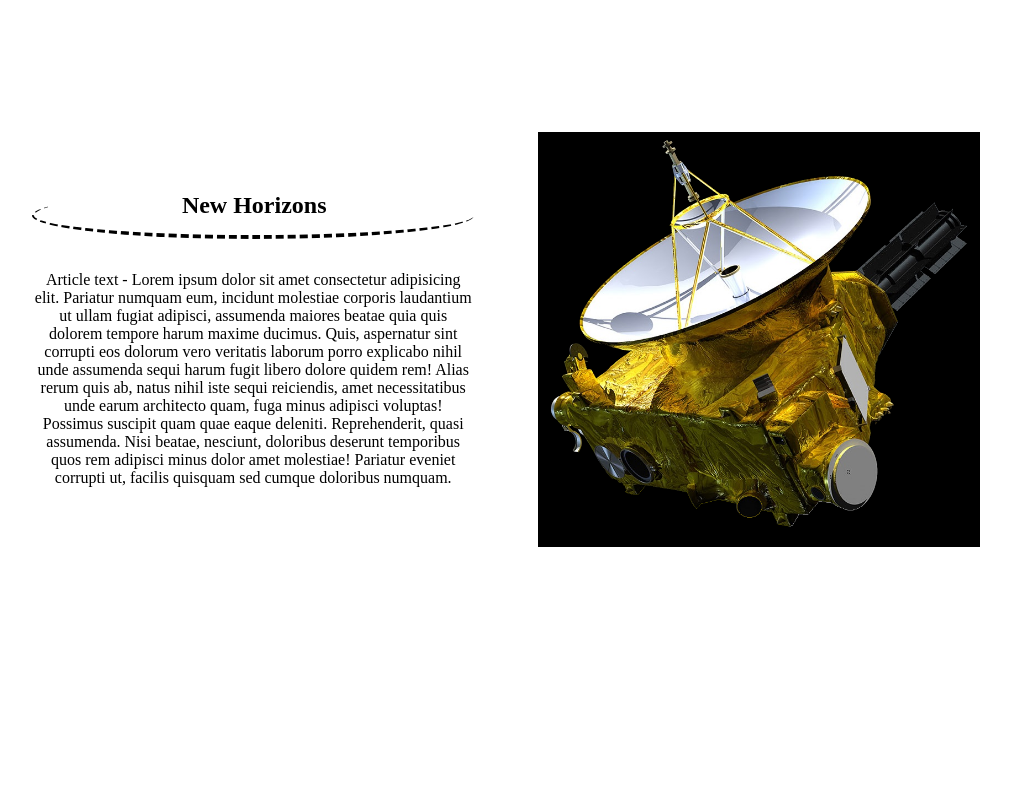
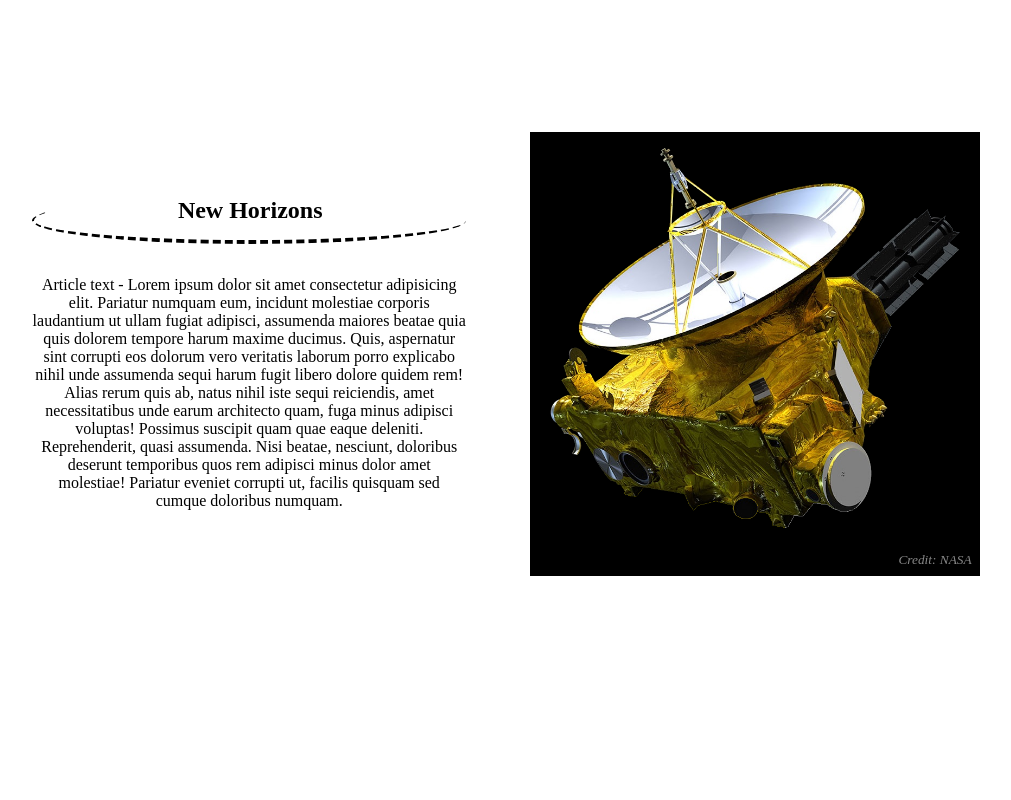
Before and after one commit to RabbagastRobert/oppgave-3, a website: page index.html in a window 1280 px wide. Shown: the part 1140-1940 px from the top of the page, without its empty margins (134-1145 px from the left). Drawn offline with Linux system fonts and the light colour scheme.

Commit message:
Added credit text to images

```diff
--- a/index.html
+++ b/index.html
@@ -87,6 +87,7 @@
         </div>
         <div class="articleImage">
           <img src="assets/new-horizons.png" alt="New Horizons" />
+          <p>Credit: NASA</p>
         </div>
       </div>
     </section>
@@ -110,6 +111,7 @@
         </div>
         <div class="articleImage">
           <img src="assets/pioneer11.jpg" alt="Pioneer 11" />
+          <p>Credit: Eric Long for the National Air and Space Museum</p>
         </div>
       </div>
     </section>
@@ -133,6 +135,7 @@
         </div>
         <div class="articleImage">
           <img src="assets/pioneer10.jpg" alt="Pioneer 10" />
+          <p>Credit: NASA Ames Research Center</p>
         </div>
       </div>
     </section>
@@ -156,6 +159,7 @@
         </div>
         <div class="articleImage">
           <img src="assets/voyager2.png" alt="Voyager 2" />
+          <p>Credit: NASA</p>
         </div>
       </div>
     </section>
@@ -179,6 +183,7 @@
         </div>
         <div class="articleImage">
           <img src="assets/voyager1.jpg" alt="Voyager 1" />
+          <p>Credit: NASA/JPL</p>
         </div>
       </div>
     </section>
--- a/styles.css
+++ b/styles.css
@@ -38,7 +38,7 @@
   display: flex;
   align-items: flex-end;
   background-color: var(--bg-secondary-color);
-  box-shadow: 3px 3px 5px 2px #888888;
+  box-shadow: 5px 5px 5px 2px #888888;
   gap: 1.2rem;
   padding: 1.2rem;
   position: sticky;
@@ -77,6 +77,7 @@
 
 #headerNavList, #hamburgerNavList {
   display: flex;
+  flex-wrap: wrap;
   gap: 0.6rem;
 }
 
@@ -118,7 +119,7 @@
   row-gap: 10px;
   border-bottom-left-radius: 15%;
   border-bottom-right-radius: 3%;
-  box-shadow: 3px 3px 5px 2px #888888;
+  box-shadow: 5px 5px 5px 2px #888888;
   transition: right 300ms ease;
 }
 
@@ -169,11 +170,32 @@
 }
 
 .articleImage {
+  display: flex;
+  flex-direction: column;
+  align-items: center;
   background-color: #000000;
+  color: #888888;
+  font-style: italic;
+  padding: 0.5rem;
+  gap: 0.5rem;
+}
+
+.articleImage img {
+  max-height: 70vh;
+}
+
+.articleImage p {
+  text-align: right;
+  font-size: smaller;
+  width: 100%;
 }
 
 /* MOBILE LAYOUT */
-@media (max-width: 426px) {
+@media screen and (max-width: 431px) {
+  * {
+    scroll-margin-top: 30vh;
+  }
+
   #headerNavList {
     display: none;
   }
```
